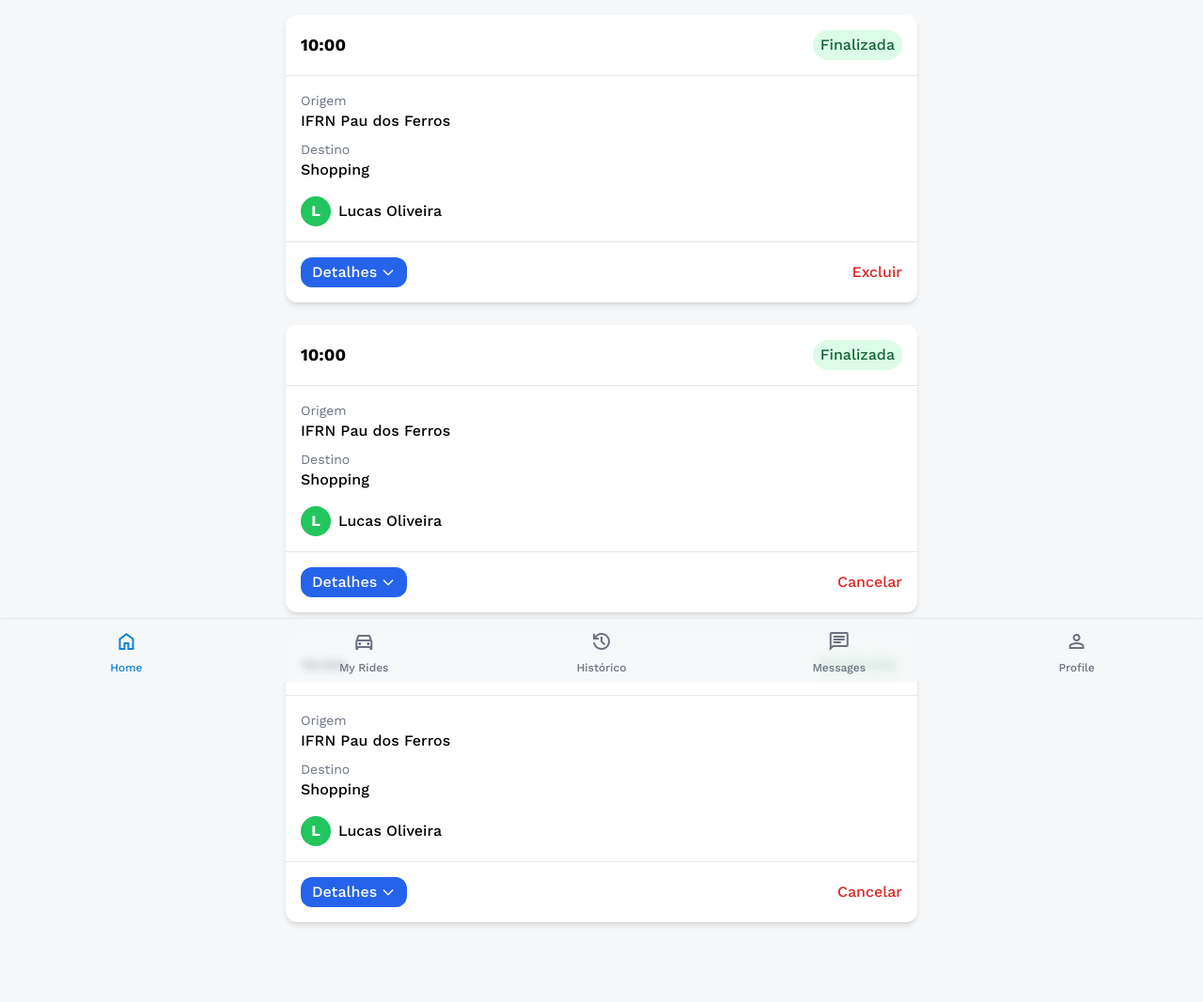
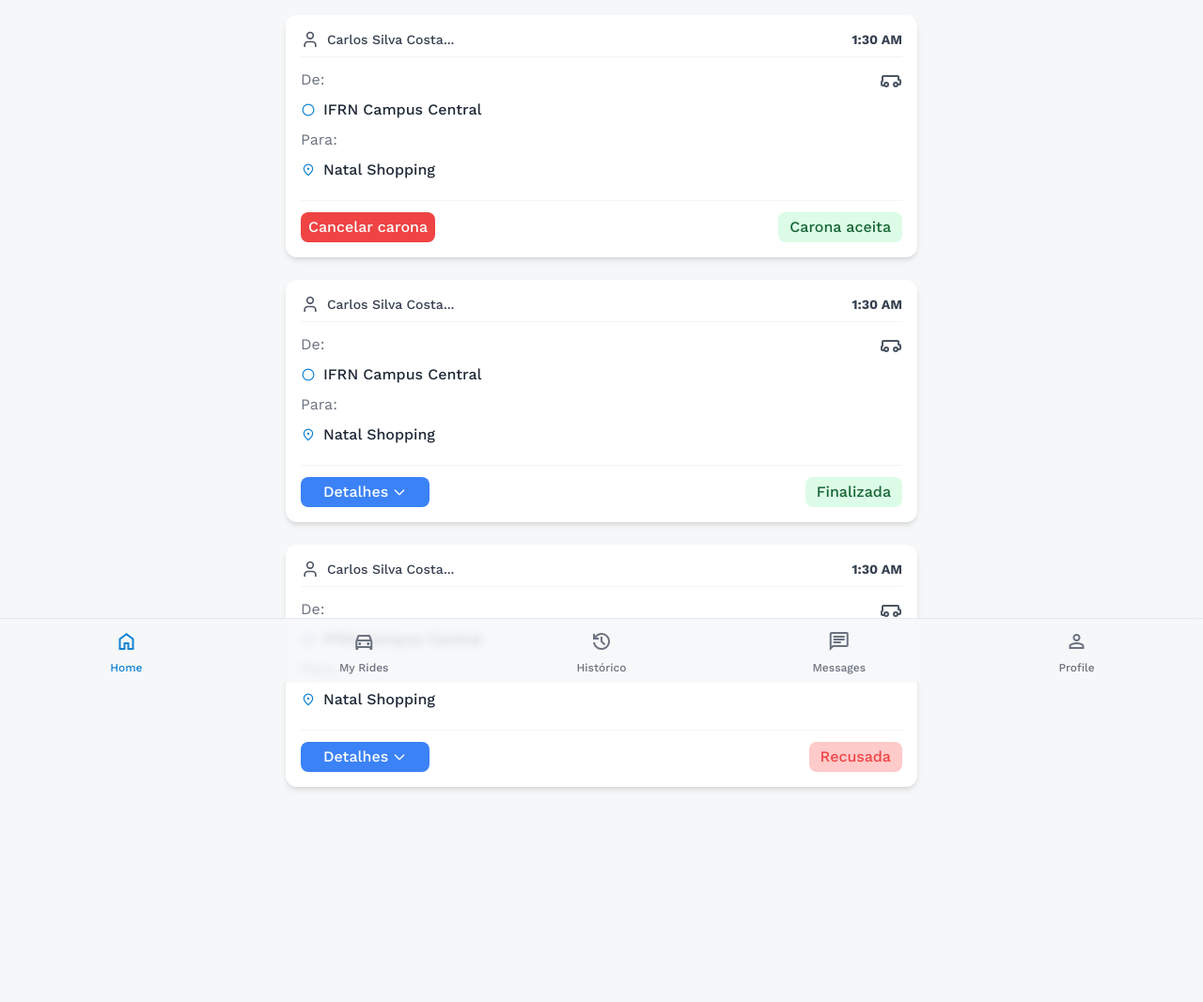
Before and after one commit to FabricioS2/Projeto-integrador-carona-solidaria, a Django app: page /historico/ in a window 1280 px wide. Shown: the part 73-1140 px from the top of the page at 94% size. After the commit the page ends 914 px from the top, so only its background shows below. Run offline with Django 5.2, Linux system fonts and the light colour scheme; some libraries are stand-ins or nearby versions.

Commit message:
updating cards on the historico page

```diff
--- a/usuario_app/templates/usuario_app/historico.html
+++ b/usuario_app/templates/usuario_app/historico.html
@@ -10,152 +10,143 @@
         <main class="flex-grow p-4 w-full flex justify-center">
             <div class="w-full max-w-2xl space-y-6">
                 <!-- Card -->
-                <div class="bg-white dark:bg-gray-800 rounded-xl shadow-md w-full">
-                    <!-- Cabeçalho com horário e status -->
-                    <div class="p-4 border-b border-gray-200 dark:border-gray-700">
-                        <div class="flex justify-between items-center">
-                            <div>
-                                <span class="text-lg font-semibold">10:00</span>
+                <div class=" bg-white rounded-xl shadow-md ride-card p-4 flex flex-col space-y-3" data-id="ride-1">
+
+                    <div class="flex justify-between items-center pb-2 border-b border-gray-100">
+                        <div class="flex items-center space-x-2 text-sm font-medium text-gray-700">
+                            <svg class="w-5 h-5 text-gray-600" xmlns="http://www.w3.org/2000/svg" width="24" height="24" viewBox="0 0 24 24" fill="none" stroke="currentColor" stroke-width="2" stroke-linecap="round" stroke-linejoin="round"><path d="M19 21v-2a4 4 0 0 0-4-4H9a4 4 0 0 0-4 4v2"></path><circle cx="12" cy="7" r="4"></circle></svg>
+                            <span>Carlos Silva Costa...</span>
                         </div>
-                            <div class="bg-green-100 dark:bg-green-900 text-green-800 dark:text-green-200 px-2 py-1 rounded-full text-base font-medium">
-                                Finalizada
+
+                        <p class="text-sm font-semibold text-gray-700">1:30 AM</p>
+                    </div>
+
+                    <div class="flex items-start space-x-3">
+                        <div class="flex-1 space-y-0 relative">
+
+
+                            <p class="text-gray-500 ">De:</p>
+                            <div class="flex items-center space-x-2 py-2">
+                                <span class="material-symbols-outlined text-base text-primary">circle</span>
+                                <span class="text-gray-800 font-medium">IFRN Campus Central</span>
+                            </div>
+
+                            <p class="text-gray-500 ">Para:</p>
+                            <div class="flex items-center space-x-2 py-2">
+                                <span class="material-symbols-outlined text-base text-primary">location_on</span>
+                                <span class="text-gray-800 font-medium">Natal Shopping</span>
+                            </div>
+
+                        </div>
+
+                        <div class="flex space-x-2 text-gray-600 self-start">
+                            <svg class="w-6 h-6" xmlns="http://www.w3.org/2000/svg" width="24" height="24" viewBox="0 0 24 24" fill="none" stroke="currentColor" stroke-width="2" stroke-linecap="round" stroke-linejoin="round"><path d="M19 17h2c.6 0 1-.4 1-1v-3c0-.6-.4-1-1-1h-1V9c0-.6-.4-1-1-1H4c-.6 0-1 .4-1 1v4c0 .6-.4 1-1 1v3c0 .6.4 1 1 1h2"></path><circle cx="7" cy="17" r="2"></circle><circle cx="17" cy="17" r="2"></circle></svg>
+                        </div>
+                    </div>
+
+                    <div class="flex justify-between space-x-2 pt-3 border-t border-gray-100">
+                        <button class=" bg-red-500 hover:text-red-300 font-medium text-white px-2 py-1 rounded-lg">
+                            Cancelar carona
+                        </button>
+                        <div class="bg-green-100 font-medium text-green-800 px-3 py-1 rounded-lg font-medium ">
+                            Carona aceita
                         </div>
                     </div>
                 </div>
+                <!--card-->
+                <div class=" bg-white rounded-xl shadow-md ride-card p-4 flex flex-col space-y-3" data-id="ride-1">
 
-                    <!-- Informações da viagem -->
-                    <div class="p-4">
-                        <div class="mb-2">
-                            <div class="text-sm text-gray-500 dark:text-gray-400">Origem</div>
-                            <div class="font-medium dark:text-white">IFRN Pau dos Ferros</div>
+                    <div class="flex justify-between items-center pb-2 border-b border-gray-100">
+                        <div class="flex items-center space-x-2 text-sm font-medium text-gray-700">
+                            <svg class="w-5 h-5 text-gray-600" xmlns="http://www.w3.org/2000/svg" width="24" height="24" viewBox="0 0 24 24" fill="none" stroke="currentColor" stroke-width="2" stroke-linecap="round" stroke-linejoin="round"><path d="M19 21v-2a4 4 0 0 0-4-4H9a4 4 0 0 0-4 4v2"></path><circle cx="12" cy="7" r="4"></circle></svg>
+                            <span>Carlos Silva Costa...</span>
                         </div>
 
-                        <div class="mb-4">
-                            <div class="text-sm text-gray-500 dark:text-gray-400">Destino</div>
-                            <div class="font-medium dark:text-white">Shopping</div>
+                        <p class="text-sm font-semibold text-gray-700">1:30 AM</p>
                     </div>
 
-                        <!-- Motorista -->
-                        <div class="flex items-center mt-4">
-                            <div class="w-8 h-8 rounded-full bg-green-500 flex items-center justify-center text-white font-bold mr-2">
-                                L
+                    <div class="flex items-start space-x-3">
+                        <div class="flex-1 space-y-0 relative">
+
+
+                            <p class="text-gray-500 ">De:</p>
+                            <div class="flex items-center space-x-2 py-2">
+                                <span class="material-symbols-outlined text-base text-primary">circle</span>
+                                <span class="text-gray-800 font-medium">IFRN Campus Central</span>
                             </div>
-                            <div class="font-medium dark:text-white">Lucas Oliveira</div>
+
+                            <p class="text-gray-500 ">Para:</p>
+                            <div class="flex items-center space-x-2 py-2">
+                                <span class="material-symbols-outlined text-base text-primary">location_on</span>
+                                <span class="text-gray-800 font-medium">Natal Shopping</span>
+                            </div>
+
+                        </div>
+
+                        <div class="flex space-x-2 text-gray-600 self-start">
+                            <svg class="w-6 h-6" xmlns="http://www.w3.org/2000/svg" width="24" height="24" viewBox="0 0 24 24" fill="none" stroke="currentColor" stroke-width="2" stroke-linecap="round" stroke-linejoin="round"><path d="M19 17h2c.6 0 1-.4 1-1v-3c0-.6-.4-1-1-1h-1V9c0-.6-.4-1-1-1H4c-.6 0-1 .4-1 1v4c0 .6-.4 1-1 1v3c0 .6.4 1 1 1h2"></path><circle cx="7" cy="17" r="2"></circle><circle cx="17" cy="17" r="2"></circle></svg>
                         </div>
                     </div>
 
-                    <!-- Rodapé com botões -->
-                    <div class="p-4 border-t border-gray-200 dark:border-gray-700 flex justify-between">
-                        <button class="bg-blue-600 dark:bg-blue-700 px-3 py-1 rounded-xl text-white dark:text-blue-200 font-medium hover:text-blue-300 dark:hover:text-blue-100 transition-colors flex items-center gap-1">
+                    <div class="flex justify-between space-x-2 pt-3 border-t border-gray-100">
+                        <button class="bg-blue-500 hover:text-blue-200 font-medium text-white px-6 py-1 rounded-lg flex items-center gap-1">
                             Detalhes
                             <svg class="w-4 h-4" fill="none" stroke="currentColor" viewBox="0 0 24 24">
                                 <path stroke-linecap="round" stroke-linejoin="round" stroke-width="2" d="M19 9l-7 7-7-7"></path>
                             </svg>
                         </button>
-                        <button class="text-red-600 dark:text-red-400 font-medium hover:text-red-800 dark:hover:text-red-300 transition-colors">
-                            Excluir
-                        </button>
-                    </div>
-                </div>
-                <!--card-->
-                <div class="bg-white dark:bg-gray-800 rounded-xl shadow-md w-full">
-                    <!-- Cabeçalho com horário e status -->
-                    <div class="p-4 border-b border-gray-200 dark:border-gray-700">
-                        <div class="flex justify-between items-center">
-                            <div>
-                                <span class="text-lg font-semibold">10:00</span>
-                            </div>
-                            <div class="bg-green-100 dark:bg-green-900 text-green-800 dark:text-green-200 px-2 py-1 rounded-full text-base font-medium">
+                        <div class="bg-green-100 font-medium text-green-800 px-3 py-1 rounded-lg font-medium">
                             Finalizada
                         </div>
                     </div>
                 </div>
+                <!--Card-->
+                    <div class=" bg-white rounded-xl shadow-md ride-card p-4 flex flex-col space-y-3" data-id="ride-1">
 
-                    <!-- Informações da viagem -->
-                    <div class="p-4">
-                        <div class="mb-2">
-                            <div class="text-sm text-gray-500 dark:text-gray-400">Origem</div>
-                            <div class="font-medium dark:text-white">IFRN Pau dos Ferros</div>
+                    <div class="flex justify-between items-center pb-2 border-b border-gray-100">
+                        <div class="flex items-center space-x-2 text-sm font-medium text-gray-700">
+                            <svg class="w-5 h-5 text-gray-600" xmlns="http://www.w3.org/2000/svg" width="24" height="24" viewBox="0 0 24 24" fill="none" stroke="currentColor" stroke-width="2" stroke-linecap="round" stroke-linejoin="round"><path d="M19 21v-2a4 4 0 0 0-4-4H9a4 4 0 0 0-4 4v2"></path><circle cx="12" cy="7" r="4"></circle></svg>
+                            <span>Carlos Silva Costa...</span>
                         </div>
 
-                        <div class="mb-4">
-                            <div class="text-sm text-gray-500 dark:text-gray-400">Destino</div>
-                            <div class="font-medium dark:text-white">Shopping</div>
+                        <p class="text-sm font-semibold text-gray-700">1:30 AM</p>
                     </div>
 
-                        <!-- Motorista -->
-                        <div class="flex items-center mt-4">
-                            <div class="w-8 h-8 rounded-full bg-green-500 flex items-center justify-center text-white font-bold mr-2">
-                                L
+                    <div class="flex items-start space-x-3">
+                        <div class="flex-1 space-y-0 relative">
+
+
+                            <p class="text-gray-500 ">De:</p>
+                            <div class="flex items-center space-x-2 py-2">
+                                <span class="material-symbols-outlined text-base text-primary">circle</span>
+                                <span class="text-gray-800 font-medium">IFRN Campus Central</span>
                             </div>
-                            <div class="font-medium dark:text-white">Lucas Oliveira</div>
+
+                            <p class="text-gray-500 ">Para:</p>
+                            <div class="flex items-center space-x-2 py-2">
+                                <span class="material-symbols-outlined text-base text-primary">location_on</span>
+                                <span class="text-gray-800 font-medium">Natal Shopping</span>
+                            </div>
+
+                        </div>
+
+                        <div class="flex space-x-2 text-gray-600 self-start">
+                            <svg class="w-6 h-6" xmlns="http://www.w3.org/2000/svg" width="24" height="24" viewBox="0 0 24 24" fill="none" stroke="currentColor" stroke-width="2" stroke-linecap="round" stroke-linejoin="round"><path d="M19 17h2c.6 0 1-.4 1-1v-3c0-.6-.4-1-1-1h-1V9c0-.6-.4-1-1-1H4c-.6 0-1 .4-1 1v4c0 .6-.4 1-1 1v3c0 .6.4 1 1 1h2"></path><circle cx="7" cy="17" r="2"></circle><circle cx="17" cy="17" r="2"></circle></svg>
                         </div>
                     </div>
 
-                    <!-- Rodapé com botões -->
-                    <div class="p-4 border-t border-gray-200 dark:border-gray-700 flex justify-between">
-                        <button class="bg-blue-600 dark:bg-blue-700 px-3 py-1 rounded-xl text-white dark:text-blue-200 font-medium hover:text-blue-300 dark:hover:text-blue-100 transition-colors flex items-center gap-1">
+                    <div class="flex justify-between space-x-2 pt-3 border-t border-gray-100">
+                        <button class="bg-blue-500 hover:text-blue-200 font-medium text-white px-6 py-1 rounded-lg flex items-center gap-1">
                             Detalhes
                             <svg class="w-4 h-4" fill="none" stroke="currentColor" viewBox="0 0 24 24">
                                 <path stroke-linecap="round" stroke-linejoin="round" stroke-width="2" d="M19 9l-7 7-7-7"></path>
                             </svg>
                         </button>
-                        <button class="text-red-600 dark:text-red-400 font-medium hover:text-red-800 dark:hover:text-red-300 transition-colors">
-                            Cancelar
-                        </button>
-                    </div>
-                </div>
-                <!--card-->
-                <div class="bg-white dark:bg-gray-800 rounded-xl shadow-md w-full">
-                    <!-- Cabeçalho com horário e status -->
-                    <div class="p-4 border-b border-gray-200 dark:border-gray-700">
-                        <div class="flex justify-between items-center">
-                            <div>
-                                <span class="text-lg font-semibold">10:00</span>
-                            </div>
-                            <div class="bg-green-100 dark:bg-green-900 text-green-800 dark:text-green-200 px-2 py-1 rounded-full text-base font-medium">
-                                Finalizada
+                        <div class="bg-red-200 font-medium text-red-500 px-3 py-1 rounded-lg font-medium">
+                            Recusada
                         </div>
                     </div>
                 </div>
-
-                    <!-- Informações da viagem -->
-                    <div class="p-4">
-                        <div class="mb-2">
-                            <div class="text-sm text-gray-500 dark:text-gray-400">Origem</div>
-                            <div class="font-medium dark:text-white">IFRN Pau dos Ferros</div>
-                        </div>
-
-                        <div class="mb-4">
-                            <div class="text-sm text-gray-500 dark:text-gray-400">Destino</div>
-                            <div class="font-medium dark:text-white">Shopping</div>
-                        </div>
-
-                        <!-- Motorista -->
-                        <div class="flex items-center mt-4">
-                            <div class="w-8 h-8 rounded-full bg-green-500 flex items-center justify-center text-white font-bold mr-2">
-                                L
-                            </div>
-                            <div class="font-medium dark:text-white">Lucas Oliveira</div>
-                        </div>
-                    </div>
-
-                    <!-- Rodapé com botões -->
-                    <div class="p-4 border-t border-gray-200 dark:border-gray-700 flex justify-between">
-                        <button class="bg-blue-600 dark:bg-blue-700 px-3 py-1 rounded-xl text-white dark:text-blue-200 font-medium hover:text-blue-300 dark:hover:text-blue-100 transition-colors flex items-center gap-1">
-                            Detalhes
-                            <svg class="w-4 h-4" fill="none" stroke="currentColor" viewBox="0 0 24 24">
-                                <path stroke-linecap="round" stroke-linejoin="round" stroke-width="2" d="M19 9l-7 7-7-7"></path>
-                            </svg>
-                        </button>
-                        <button class="text-red-600 dark:text-red-400 font-medium hover:text-red-800 dark:hover:text-red-300 transition-colors">
-                            Cancelar
-                        </button>
-                    </div>
-                </div>
-            </div>
-
-
 
         </main>
     </div>
```
Lines whose indentation alone changed are shown as unchanged.
